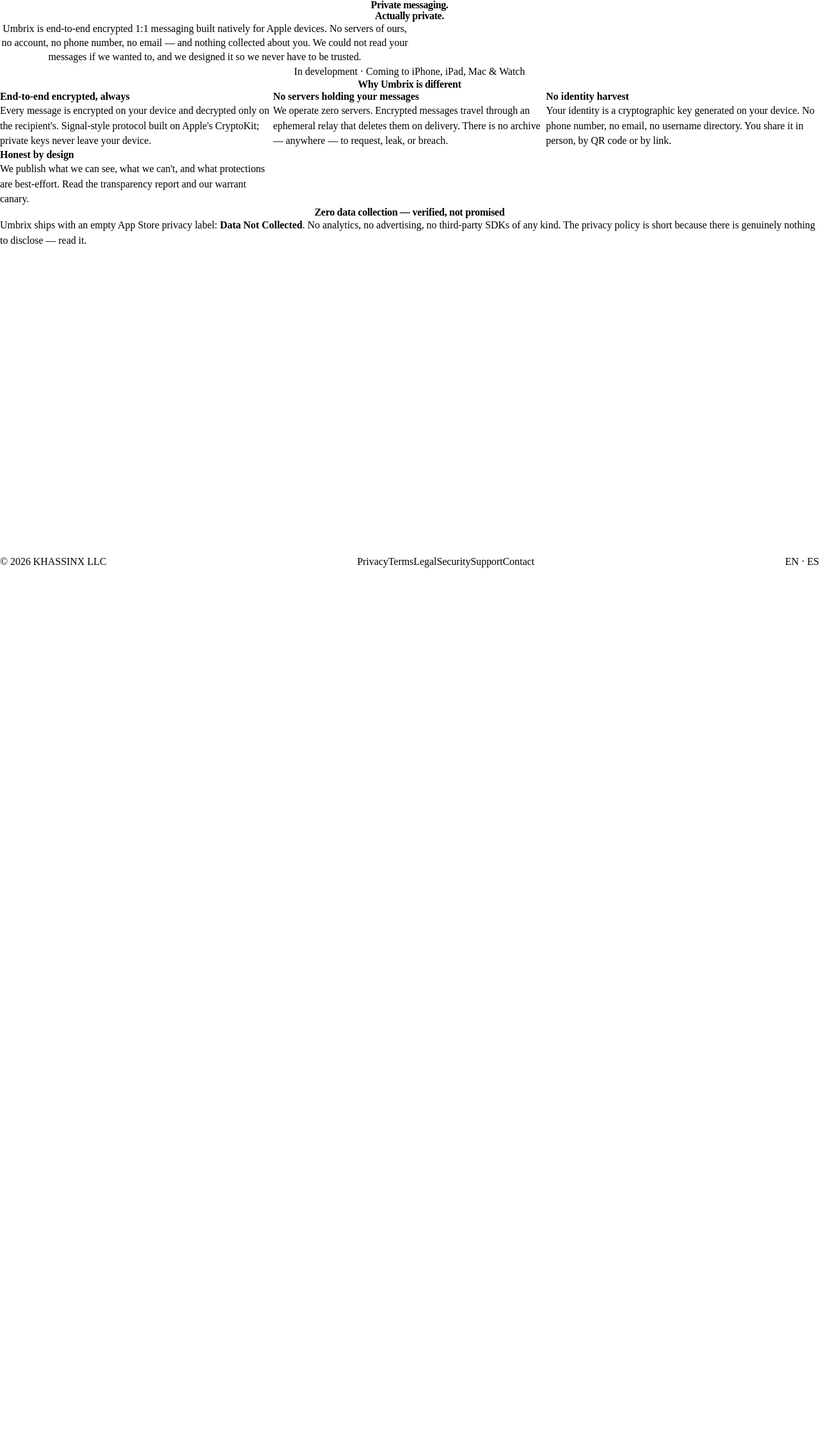
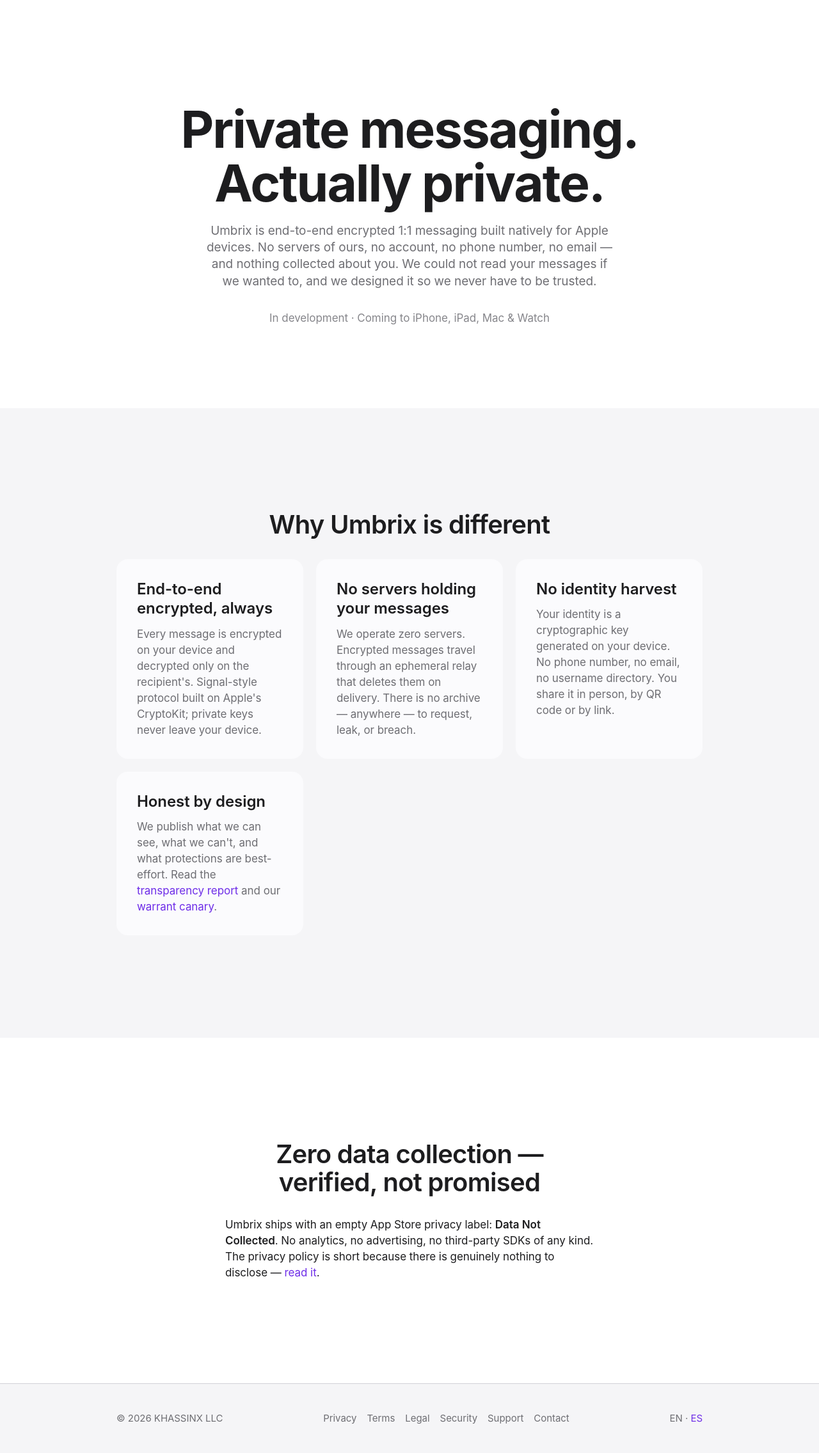
Before and after one commit to KhassinX/Umbrix-web, a Jekyll site: the page built from index.html, in a window 1280 px wide. Shown: the whole page at 64% size. Built offline with Jekyll 4.4.1, drawn with Linux system fonts in a browser that asks for light colours; before the commit the page ends 900 px from its top, so only the background shows below that.

Commit message:
fix(css): umbrix-tokens.css no re-bindeaba las vars --khassinx-* ni definía los tokens estructurales — el sitio renderizaba sin diseño
El archivo scaffoldeado en la incubación solo definía la paleta --umbrix-* y mapeaba a nombres --color-* que primitives.css no consume; nunca se había renderizado en un browser (el sitio no estaba deployado). Completado con el patrón canónico de NEW_APP_WEB_PROPERTY_GUIDE §1.4 (re-bind --khassinx-* + spacing/typography/radius/shadows/transitions, superset exacto de lo que consume primitives.css incl. --fs-small), conservando la paleta púrpura aprobada light+dark. Se agrega ?v= cache-buster a los links de CSS (el edge CF cachea 4h y los tokens no tienen scope de purge).

Co-Authored-By: Claude Fable 5 <noreply@anthropic.com>

Claude-Session: https://claude.ai/code/session_01HkQM51o2eWzDt9RzZtQxN3

```diff
--- a/_config.yml
+++ b/_config.yml
@@ -12,8 +12,10 @@ org_legal_name: "KHASSINX LLC"
 theme_color_dark: "#0E0E11"
 theme_color_light: "#FAFAF7"
 
-# Layer 2 brand tokens (púrpura provisional — alinear al .icon en el track C1)
+# Layer 2 brand tokens (púrpura alineado al AppIcon.icon)
 app_tokens_css: /assets/css/umbrix-tokens.css
+# Bump para invalidar el cache del edge CF al cambiar CSS (los tokens no tienen scope de purge)
+css_version: 20260711
 
 # og_image: pendiente (share card 1200×630 desde el AppIcon.icon — track C1). Clave ausente a propósito.
 org_logo: /assets/favicons/icon-512.png
--- a/_layouts/base.html
+++ b/_layouts/base.html
@@ -117,9 +117,10 @@
   {%- comment -%}
     ── CSS layers (orden BRAND_SYSTEM §1): Layer 1 (umbrella, solo apex) → Layer 2 (per-app rebind) → Layer 3 (primitives) ──
   {%- endcomment -%}
-  {%- if site.umbrella_tokens %}<link rel="stylesheet" href="/assets/css/tokens.css">{% endif %}
-  {%- if site.app_tokens_css %}<link rel="stylesheet" href="{{ site.app_tokens_css }}">{% endif %}
-  <link rel="stylesheet" href="/assets/css/primitives.css">
+  {%- comment -%} ?v= cache-buster: los tokens CF actuales no tienen scope de purge; versionar la URL invalida el edge al instante. Bump al cambiar CSS. {%- endcomment -%}
+  {%- if site.umbrella_tokens %}<link rel="stylesheet" href="/assets/css/tokens.css?v={{ site.css_version | default: 1 }}">{% endif %}
+  {%- if site.app_tokens_css %}<link rel="stylesheet" href="{{ site.app_tokens_css }}?v={{ site.css_version | default: 1 }}">{% endif %}
+  <link rel="stylesheet" href="/assets/css/primitives.css?v={{ site.css_version | default: 1 }}">
   {%- if page.extra_css %}<link rel="stylesheet" href="{{ page.extra_css }}">{% endif %}
 </head>
 <body>
--- a/assets/css/umbrix-tokens.css
+++ b/assets/css/umbrix-tokens.css
@@ -18,6 +18,11 @@
  *   - Purple hover    #45108A  (active state — el tono inferior del gradiente)
  *   - Purple soft     #F3EDFE  (subtle backgrounds)
  *   - Purple bright   #8B5CF6  (borders/badges, NOT body text)
+ *
+ * 2026-07-11 — fix: este archivo definía la paleta pero NO el re-bind --khassinx-*
+ * ni los tokens estructurales (spacing/typography/radius/shadows) que primitives.css
+ * consume → el sitio renderizaba sin diseño. Completado con el patrón canónico
+ * (NEW_APP_WEB_PROPERTY_GUIDE §1.4), conservando la paleta aprobada.
  */
 
 :root {
@@ -37,50 +42,158 @@
 
   /* Brand accent — deep purple del AppIcon.icon */
   --umbrix-accent: #6E2DE8;
-  --umbrix-accent-hover: #45108A;
+  --umbrix-accent-strong: #45108A;
   --umbrix-accent-soft: #F3EDFE;
   --umbrix-accent-bright: #8B5CF6;
 
-  /* Map to Layer 3 primitives */
-  --color-bg: var(--umbrix-bg);
-  --color-bg-section: var(--umbrix-bg-section);
-  --color-bg-card: var(--umbrix-bg-card);
-  --color-bg-elevated: var(--umbrix-bg-elevated);
-  --color-text-primary: var(--umbrix-text-primary);
-  --color-text-secondary: var(--umbrix-text-secondary);
-  --color-text-tertiary: var(--umbrix-text-tertiary);
-  --color-accent: var(--umbrix-accent);
-  --color-accent-hover: var(--umbrix-accent-hover);
-  --color-accent-soft: var(--umbrix-accent-soft);
+  /* Borders (Apple hairline) */
+  --umbrix-border: #D2D2D7;
+  --umbrix-border-strong: #86868B;
+
+  /* Status (Apple system colors) */
+  --umbrix-success: #34C759;
+  --umbrix-warning: #FF9500;
+  --umbrix-danger: #FF3B30;
+
+  /* ─── Re-bind a Layer 1 token names so primitives.css works ─── */
+  --khassinx-bg: var(--umbrix-bg);
+  --khassinx-bg-section: var(--umbrix-bg-section);
+  --khassinx-bg-card: var(--umbrix-bg-card);
+  --khassinx-bg-elevated: var(--umbrix-bg-elevated);
+  --khassinx-text-primary: var(--umbrix-text-primary);
+  --khassinx-text-secondary: var(--umbrix-text-secondary);
+  --khassinx-text-tertiary: var(--umbrix-text-tertiary);
+  --khassinx-text-disabled: var(--umbrix-text-disabled);
+  --khassinx-accent: var(--umbrix-accent);
+  --khassinx-accent-strong: var(--umbrix-accent-strong);
+  --khassinx-accent-soft: var(--umbrix-accent-soft);
+  --khassinx-border: var(--umbrix-border);
+  --khassinx-border-strong: var(--umbrix-border-strong);
+  --khassinx-success: var(--umbrix-success);
+  --khassinx-warning: var(--umbrix-warning);
+  --khassinx-danger: var(--umbrix-danger);
+
+  /* Spacing scale (Layer 3 — Apple-grade) */
+  --space-xs: 4px;
+  --space-s: 8px;
+  --space-m: 12px;
+  --space-md: 16px;
+  --space-lg: 20px;
+  --space-xl: 24px;
+  --space-2xl: 32px;
+  --space-3xl: 48px;
+  --space-4xl: 64px;
+  --space-5xl: 96px;
+  --space-6xl: 128px;
+  --space-7xl: 160px;
+  --space-8xl: 200px;
+
+  /* Container max-widths (Apple-canonical 980px) */
+  --container-narrow: 640px;
+  --container-default: 980px;
+  --container-wide: 1280px;
+
+  /* Border radius (Apple soft corners) */
+  --radius-s: 6px;
+  --radius-m: 8px;
+  --radius-md: 12px;
+  --radius-lg: 18px;
+  --radius-xl: 22px;
+  --radius-2xl: 28px;
+  --radius-pill: 999px;
+
+  /* Typography (Layer 3 Apple canon) */
+  --font-stack: -apple-system, BlinkMacSystemFont, "SF Pro Display", "SF Pro Text", "Helvetica Neue", Arial, sans-serif;
+  --font-mono: "SF Mono", Menlo, Consolas, monospace;
+
+  --fs-display-xl: 80px;
+  --fs-display-l: 56px;
+  --fs-display-m: 40px;
+  --fs-display-s: 32px;
+  --fs-h1: 48px;
+  --fs-h2: 32px;
+  --fs-h3: 24px;
+  --fs-h4: 19px;
+  --fs-body-l: 19px;
+  --fs-body: 17px;
+  --fs-body-s: 15px;
+  --fs-small: 15px;
+  --fs-caption: 13px;
+  --fs-micro: 11px;
+
+  --fw-regular: 400;
+  --fw-medium: 500;
+  --fw-semibold: 600;
+  --fw-bold: 700;
+
+  --lh-display: 1.05;
+  --lh-heading: 1.1;
+  --lh-body: 1.47;
+  --lh-tight: 1.2;
+
+  --ls-display: -0.025em;
+  --ls-heading: -0.02em;
+  --ls-body: -0.005em;
+  --ls-caps: 0.05em;
+
+  /* Shadows (Apple-canonical subtle) */
+  --shadow-sm: 0 1px 2px rgba(0, 0, 0, 0.04);
+  --shadow-md: 0 4px 12px rgba(0, 0, 0, 0.06);
+  --shadow-lg: 0 12px 32px rgba(0, 0, 0, 0.08);
+
+  /* Transitions (Apple-canonical 200-300ms ease) */
+  --transition-fast: 150ms ease;
+  --transition-base: 250ms ease;
+  --transition-slow: 400ms ease;
 }
+
+/* ─── Dark theme (auto via prefers-color-scheme) ─── */
 
 @media (prefers-color-scheme: dark) {
   :root {
-    /* ─── Dark theme (Apple canon) ─── */
+    /* Backgrounds (Apple OLED-optimized — paleta dark aprobada de Umbrix) */
     --umbrix-bg: #000000;
     --umbrix-bg-section: #161617;
     --umbrix-bg-card: #1D1D1F;
     --umbrix-bg-elevated: #2C2C2E;
 
+    /* Text (Apple canon dark) */
     --umbrix-text-primary: #F5F5F7;
     --umbrix-text-secondary: #A1A1A6;
     --umbrix-text-tertiary: #86868B;
+    --umbrix-text-disabled: #48484A;
 
     /* Purple aclarado — variante dark del icon (WCAG sobre #000: 8.69:1 ✓) */
     --umbrix-accent: #B794FF;
-    --umbrix-accent-hover: #CBB2FF;
+    --umbrix-accent-strong: #CBB2FF;
     --umbrix-accent-soft: #221639;
     --umbrix-accent-bright: #8B5CF6;
 
-    --color-bg: var(--umbrix-bg);
-    --color-bg-section: var(--umbrix-bg-section);
-    --color-bg-card: var(--umbrix-bg-card);
-    --color-bg-elevated: var(--umbrix-bg-elevated);
-    --color-text-primary: var(--umbrix-text-primary);
-    --color-text-secondary: var(--umbrix-text-secondary);
-    --color-text-tertiary: var(--umbrix-text-tertiary);
-    --color-accent: var(--umbrix-accent);
-    --color-accent-hover: var(--umbrix-accent-hover);
-    --color-accent-soft: var(--umbrix-accent-soft);
+    /* Borders (Apple dark hairline) */
+    --umbrix-border: #38383A;
+    --umbrix-border-strong: #48484A;
+
+    /* Status (Apple system colors dark) */
+    --umbrix-success: #30D158;
+    --umbrix-warning: #FF9F0A;
+    --umbrix-danger: #FF453A;
+
+    /* Re-bind a Layer 1 names */
+    --khassinx-bg: var(--umbrix-bg);
+    --khassinx-bg-section: var(--umbrix-bg-section);
+    --khassinx-bg-card: var(--umbrix-bg-card);
+    --khassinx-bg-elevated: var(--umbrix-bg-elevated);
+    --khassinx-text-primary: var(--umbrix-text-primary);
+    --khassinx-text-secondary: var(--umbrix-text-secondary);
+    --khassinx-text-tertiary: var(--umbrix-text-tertiary);
+    --khassinx-text-disabled: var(--umbrix-text-disabled);
+    --khassinx-accent: var(--umbrix-accent);
+    --khassinx-accent-strong: var(--umbrix-accent-strong);
+    --khassinx-accent-soft: var(--umbrix-accent-soft);
+    --khassinx-border: var(--umbrix-border);
+    --khassinx-border-strong: var(--umbrix-border-strong);
+    --khassinx-success: var(--umbrix-success);
+    --khassinx-warning: var(--umbrix-warning);
+    --khassinx-danger: var(--umbrix-danger);
   }
 }
```
